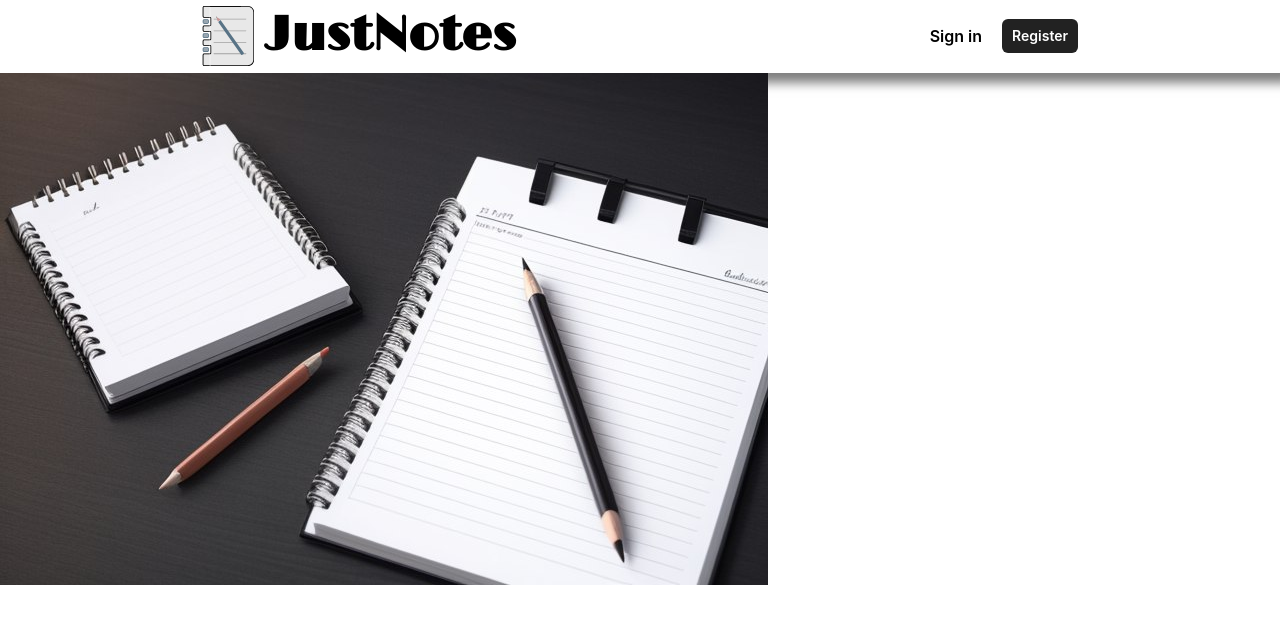
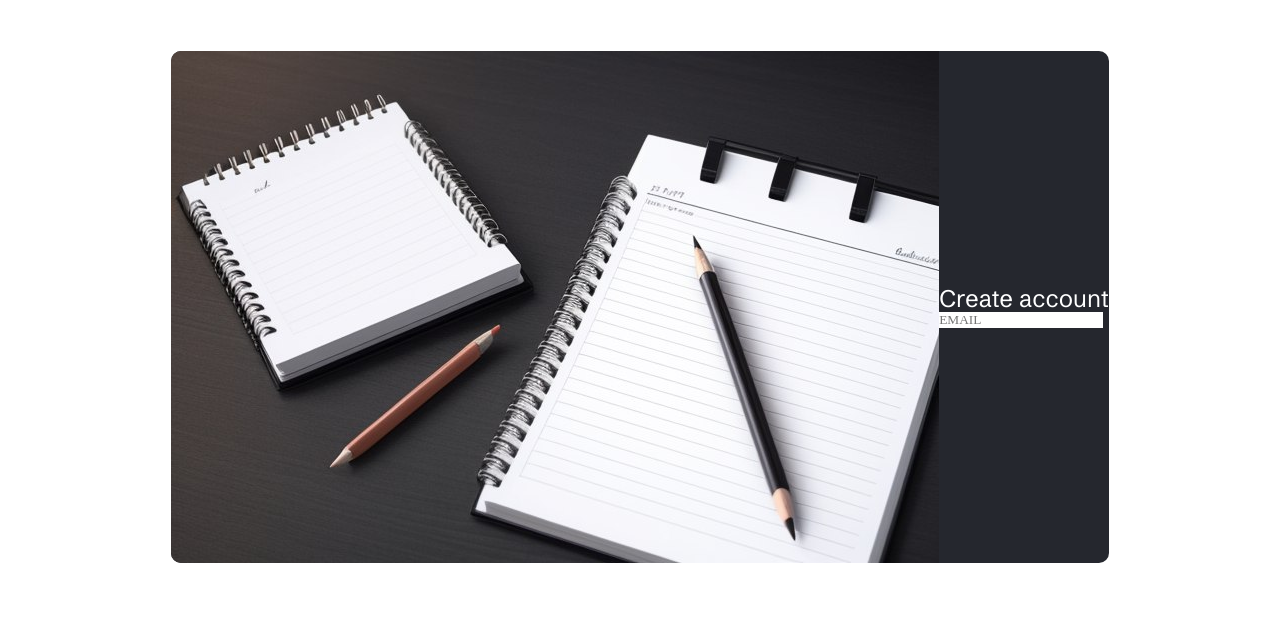
Before and after one commit to Heslimited/Notes, a Vue app: page /reg in a window 1280 px wide. Shown: the top 624 px of the page. Built offline with nearby package versions, Linux system fonts and the light colour scheme.

Commit message:
Small fixes

```diff
--- a/src/components/AppFooter.vue
+++ b/src/components/AppFooter.vue
@@ -1,7 +1,7 @@
 <template>
     <footer class="v-footer">
         <div class="footer-container">
-            <h3>© 2023 NoteMaster. All Rights Reserved.</h3>
+            <h3>© 2023 JustNotes. All Rights Reserved.</h3>
         </div>
     </footer>
 </template>
@@ -18,8 +18,11 @@
     justify-content: flex-start;
     align-items: center;
     margin: auto;
+    padding-top: 10px;
     width: 60%;
+    border-top: 1px gray solid;
 }
+
 .footer-container h3{
     margin: 6%;
 }
--- a/src/components/AppHeader.vue
+++ b/src/components/AppHeader.vue
@@ -75,7 +75,7 @@ a.header-logo-link:link, a.header-logo-link:visited, a.header-logo-link:hover, a
     font-style: normal;
     font-family: "Inter", sans-serif;
     color: #666666;
-    font-size: 16px;
+    font-size: 2.5vh;
 }
 .sign-in:hover{
     background-color: rgba(0, 0, 0, 0.5);
@@ -91,7 +91,7 @@ a.header-logo-link:link, a.header-logo-link:visited, a.header-logo-link:hover, a
     font-style: normal;
     font-family: "Inter", sans-serif;
     color: #ffffff;
-    font-size: 14px;
+    font-size: 2.25vh;
     text-align: center;
 }
 .sign-up:hover{
--- a/src/components/mainPageComponent.vue
+++ b/src/components/mainPageComponent.vue
@@ -121,14 +121,12 @@ export default {
 }
 
 .container p {
-    flex-shrink: 0;
-    width: 411px;
-    max-width: 100%;
+    max-width: 60%;
     font-weight: 400;
     font-style: normal;
     font-family: 'Schibsted Grotesk', sans-serif;
     color: #000000;
-    font-size: 16px;
+    font-size: 2.5vh;
     line-height: 1.5;
     text-align: center;
 }
@@ -240,6 +238,7 @@ a.sign-up-button:active {
     justify-content: center;
     align-items: center;
     margin: 6%;
+    gap: 20px;
 }
 
 .v-land-first-con img {
@@ -247,6 +246,11 @@ a.sign-up-button:active {
     object-fit: cover;
     border-radius: 40px;
     max-height: 490px;
+    display: flex;
+    align-items: center;
+    justify-content: center;
+    margin: auto;
+    margin-bottom: 10%;
 }
 
 .v-land-first-con h2 {
@@ -257,11 +261,10 @@ a.sign-up-button:active {
     font-size: 16px;
     font-size: 4vh;
     line-height: 1.5;
-    width: 300px;
+    gap: 20px;
 }
 
 .v-land-first-con p {
-    max-width: 300px;
     overflow: visible;
     flex: 1 0 0px;
     position: relative;
@@ -324,6 +327,8 @@ a.sign-up-button:active {
 .con2 {
     margin-top: 6%;
     display: flex;
+    justify-content: center;
+    align-self: center;
 }
 
 .third-land-container {
@@ -341,7 +346,6 @@ a.sign-up-button:active {
 }
 
 .third-land-container img {
-    height: 490px;
     border-radius: 40px;
     height: 50vh;
     object-fit: cover;
@@ -369,7 +373,6 @@ a.sign-up-button:active {
 }
 
 .v-land-third-con p {
-    max-width: 300px;
     overflow: visible;
     flex: 1 0 0px;
     position: relative;
--- a/src/components/regPageComponent.vue
+++ b/src/components/regPageComponent.vue
@@ -1,12 +1,40 @@
 <template>
     <div class="register-container">
-        <div>
+        <div class="form-con">
             <img src="../assets/note.jpg" alt="Note">
+            <form>
+                <h2>Create account</h2>
+                <input placeholder="EMAIL">
+            </form>
         </div>
     </div>
 </template>
 
 <style>
 
+.register-container {
+    display: flex;
+    justify-content: center;
+    align-items: center;
+}
 
+.form-con {
+    display: flex;
+    justify-content: center;
+    align-items: center;
+    border-radius: 10px;
+    background-color: rgba(26,28,35,0.95);
+    margin-top: 4%;
+}
+
+.form-con img {
+    border-top-left-radius: 10px;
+    border-bottom-left-radius: 10px;
+
+}
+
+.form-con h2 {
+    color: white;
+    font-family: 'Schibsted Grotesk', sans-serif;
+}
 </style>
--- a/src/pages/regPage.vue
+++ b/src/pages/regPage.vue
@@ -1,16 +1,13 @@
 <template>
-    <AppHeader />
     <RegPageComponent />
 </template>
 
 <script>
-  import AppHeader from '../components/AppHeader.vue'
   import RegPageComponent from '../components/regPageComponent.vue'
 
   export default {
     name: 'regPage',
     components: {
-      AppHeader,
       RegPageComponent
     }
   }
```
